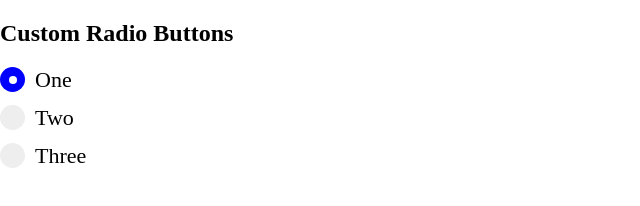
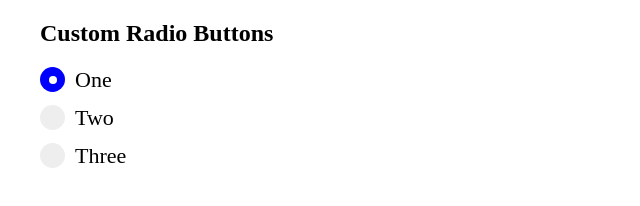
Before and after one commit to Aisha-Shafiya/radiobutton, a plain HTML site: page index.html in a window 1280 px wide. Shown: the whole page, without its empty margins (0-640 px from the left). Drawn offline with Linux system fonts and the light colour scheme.

Commit message:
Update style.css

```diff
--- a/style.css
+++ b/style.css
@@ -1,6 +1,6 @@
 /*Body design  */
 body{
-   margin: auto;
+   margin-left: 40px;
 }
 
 /* Design container */
```
